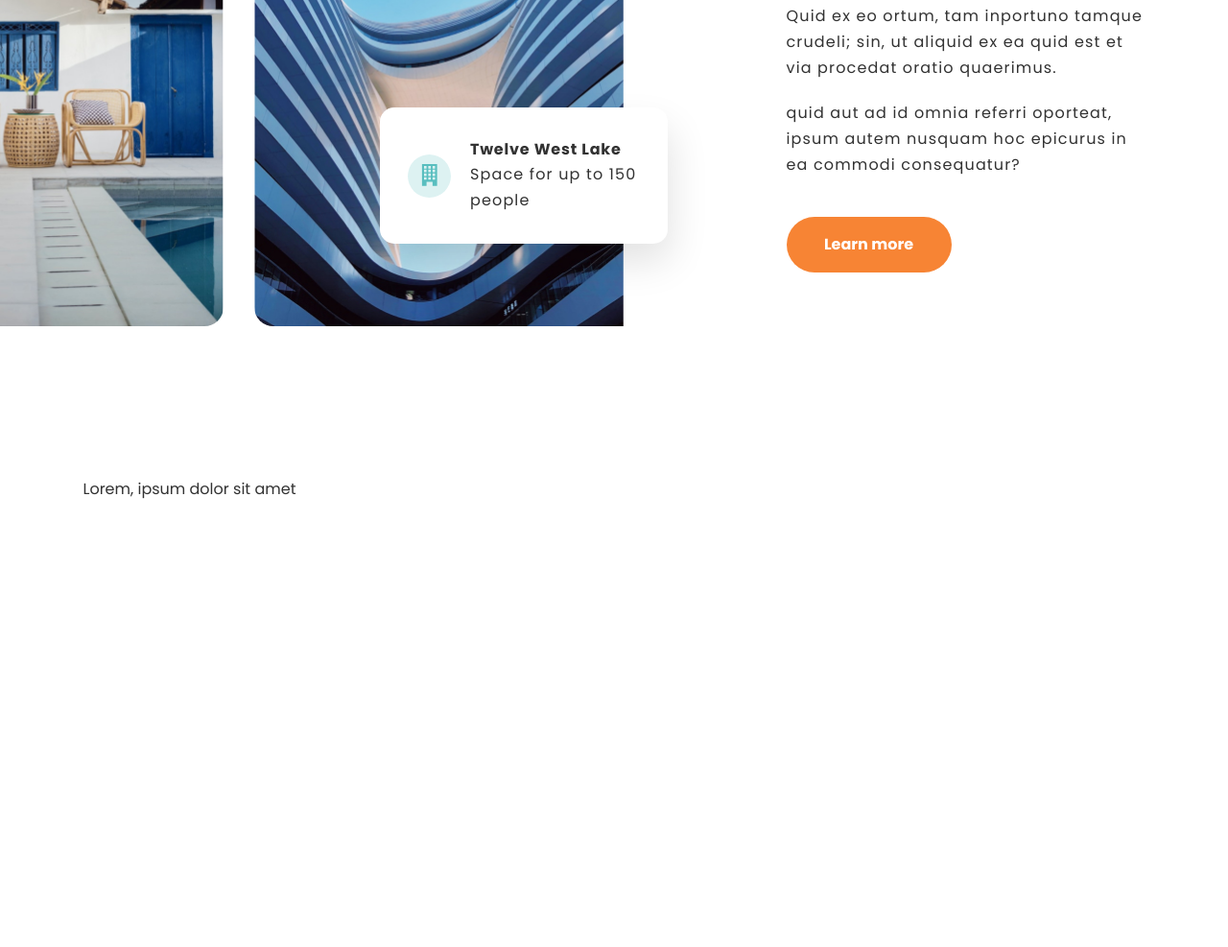
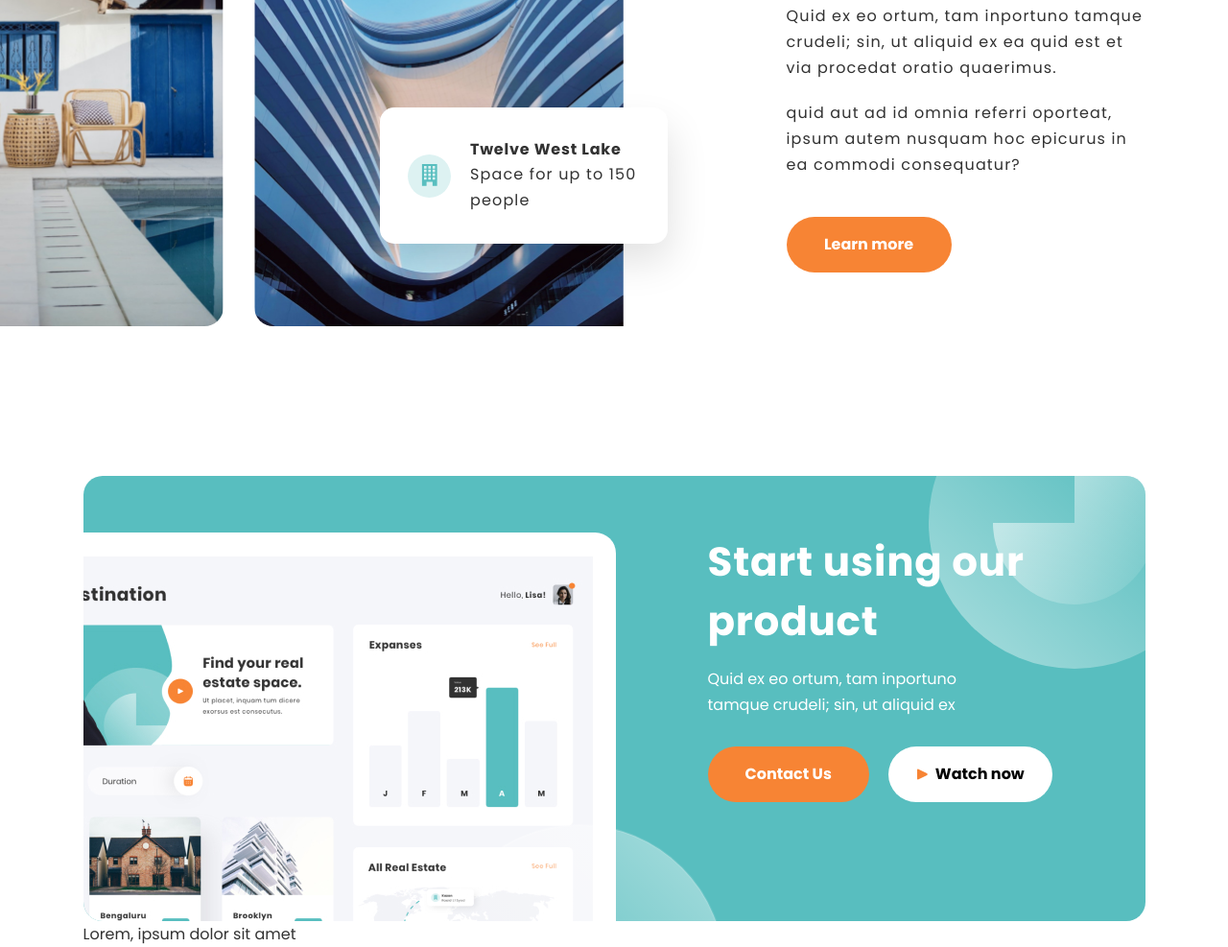
Before and after one commit to KEMPCH/CutSpace, a plain HTML site: page index.html in a window 1280 px wide. Shown: the part 1226-2213 px from the top of the page at 96% size. Before the commit the page ends 1749 px from the top, so only its background shows below. Drawn offline with Linux system fonts and the light colour scheme.

Commit message:
v.huy znaet kakaya

```diff
--- a/index.html
+++ b/index.html
@@ -112,8 +112,21 @@
               </div>
             </div>
           </div>
-
-
+        </div>
+      </section>
+      <section class="page__product product">
+        <div class="product__container">
+          <div class="product__image">
+            <img src="src/assets/img/product/product.jpg" alt="">
+          </div>
+          <div class="product__content content-product">
+            <h2 class="content-product__title title">Start using our product</h2>
+            <div class="content-product__text">Quid ex eo ortum, tam inportuno tamque crudeli; sin, ut aliquid ex</div>
+            <div class="content-product__buttons">
+              <a href="" class="content-product__button button">Contact Us</a>
+              <a href="" class="content-product__button button button--white">Watch now</a>
+            </div>
+          </div>
         </div>
       </section>
     </main>
--- a/src/scss/blocks/_main-block.scss
+++ b/src/scss/blocks/_main-block.scss
@@ -51,6 +51,9 @@
   }
   &__body {
     margin-right: 15px;
+    @media (max-width: 53.75em) {
+      margin-right: 0px;
+    }
   }
   &__text {
     font-weight: 400;
--- /dev/null
+++ b/src/scss/blocks/_product.scss
@@ -0,0 +1,74 @@
+.product {
+  &__container {
+    padding: 59px 0px 0px 0px;
+    background: #58bebf;
+    border-radius: 20px;
+    display: flex;
+    gap: 96px;
+    overflow: hidden;
+    position: relative;
+    &::after {
+      content: "";
+      position: absolute;
+      width: 304px;
+      height: 304px;
+      top: -103px;
+      right: -78px;
+      background: url("../assets/img/product/decor/01.svg") no-repeat;
+    }
+    &::before {
+      content: "";
+      position: absolute;
+      width: 304px;
+      height: 304px;
+      z-index: 2;
+      bottom: -203px;
+      left: 32.972973%; /* 366/1110 */
+      background: url("../assets/img/product/decor/02.svg") no-repeat;
+    }
+  }
+  &__image {
+    flex: 0 1 50.09009%; /* 556/1110 */
+    img {
+      border-radius: 0px 21.6px 0px 0px;
+    }
+  }
+  &__content {
+    flex: 0 1 49.90991%;
+  }
+}
+.content-product {
+  &__title {
+    color: $primary-text-color;
+    &:not(:last-child) {
+      margin-bottom: 15px;
+    }
+  }
+  &__text {
+    max-width: 320px;
+    color: $primary-text-color;
+    &:not(:last-child) {
+      margin-bottom: 30px;
+    }
+  }
+  &__buttons {
+    display: flex;
+    gap: 20px;
+  }
+  &__button {
+  }
+}
+.button--white {
+  position: relative;
+  padding: 10px 29px 10px 49px;
+  &::before {
+    content: "";
+    position: absolute;
+    z-index: 2;
+    width: 12px;
+    height: 12px;
+    top: 23px;
+    left: 30px;
+    background: url("../assets/img/product/Icon.svg") no-repeat;
+  }
+}
--- a/src/scss/blocks/_weprovide.scss
+++ b/src/scss/blocks/_weprovide.scss
@@ -48,6 +48,11 @@
           margin-bottom: 15px;
         }
       }
+      @media (max-width: 28.75em) {
+        &:not(:last-child) {
+          margin: 0px 0px 10px 0px;
+        }
+      }
     }
     > p:not(:last-child) {
       margin-bottom: 20px;
@@ -60,28 +65,24 @@
   }
   &__button {
     @media (max-width: 53.5625em) {
-      & {
       margin-bottom: 25px;
     }
+    @media (max-width: 28.75em) {
+      margin-bottom: 15px;
+      max-width: none;
     }
   }
 }
 .images-weprovide {
   gap: 32.35px;
   @media (max-width: 50em) {
-    & {
     gap: 20px;
   }
-  }
   @media (max-width: 50em) {
-    & {
     gap: 10px;
   }
-  }
   @media (max-width: 25em) {
-    & {
     gap: 5px;
-    }
   }
   &__item {
     width: 385px;
@@ -101,9 +102,7 @@
 }
 .info-images-weprovide {
   @media (max-width: 51.875em) {
-    & {
     display: none;
-    }
   }
   position: absolute;
   bottom: 15.818182%; /* 87/550 */
--- a/src/scss/common/_button.scss
+++ b/src/scss/common/_button.scss
@@ -15,4 +15,12 @@
   &:hover {
     background-color: $accent-color-hover;
   }
+  &--white {
+    background-color: $primary-text-color;
+    color: #000;
+    &:hover {
+      background-color: #000;
+      color: white;
+    }
+  }
 }
--- a/src/scss/global/_base.scss
+++ b/src/scss/global/_base.scss
@@ -22,6 +22,8 @@ body {
   }
   &__weprovide {
   }
+  &__product {
+  }
 }
 //////////////////////////////////////////
 
--- a/src/scss/main.scss
+++ b/src/scss/main.scss
@@ -13,6 +13,7 @@
 @import "blocks/main-block";
 @import "blocks/sponsors";
 @import "blocks/weprovide";
+@import "blocks/product";
 
 // Fonts
 @import url("https://fonts.googleapis.com/css2?family=Poppins:wght@400;700&display=swap");
```
Also changed, not shown: src/assets/img/product/Icon.svg (added), src/assets/img/product/decor/01.svg (added), src/assets/img/product/decor/02.svg (added), src/assets/img/product/product.jpg (added), src/css/main.css, 1 other file. Lines whose indentation alone changed are shown as unchanged.
